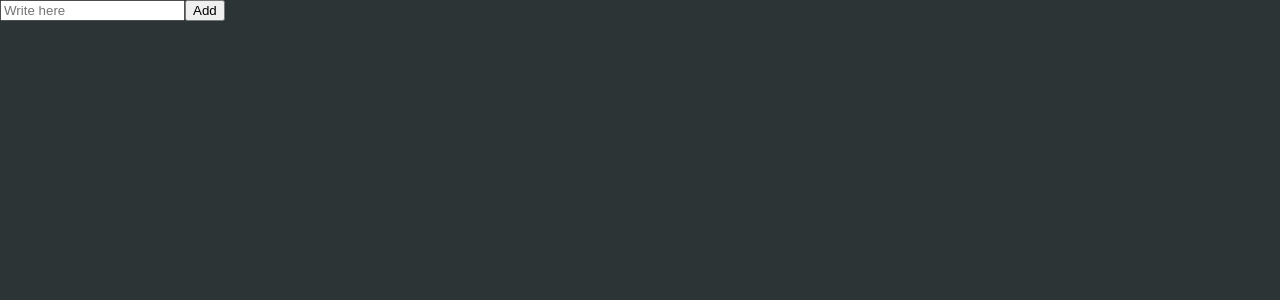
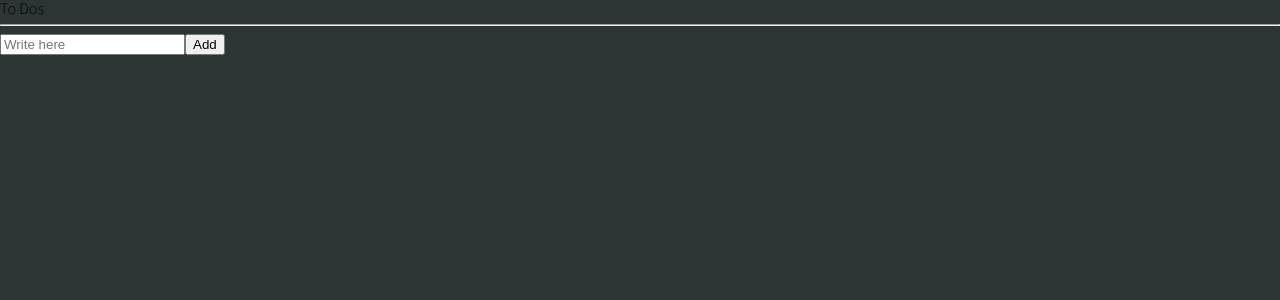
Before and after one commit to ANchangwan/STATE-MANAGEMENT-with-Recoil, a React (Create React App) app: page / in a window 1280 px wide. Shown: the top 300 px of the page. Built offline with nearby package versions, Linux system fonts and the light colour scheme.

Commit message:
리팩토링

```diff
--- a/src/App.tsx
+++ b/src/App.tsx
@@ -1,5 +1,5 @@
 import { createGlobalStyle } from "styled-components";
-import ToDoList from "./ToDoList";
+import ToDoList from "./components/ToDoList";
 
 const GlobalStyle = createGlobalStyle`
 @import url('https://fonts.googleapis.com/css2?family=Source+Sans+Pro:wght@300&display=swap');
--- a/src/ToDoList.tsx
+++ /dev/null
@@ -1,25 +0,0 @@
-import React from "react";
-import { useForm } from "react-hook-form";
-
-interface IForm {
-  toDo: string;
-}
-// setValue 값이 유효하면 input에 입력된 값을 지움
-function ToDoList() {
-  const { register, handleSubmit, watch, setValue } = useForm<IForm>();
-  const onSubmit = (data: IForm) => {
-    console.log("add to do", data.toDo);
-    setValue("toDo", "");
-  };
-  return (
-    <form onSubmit={handleSubmit(onSubmit)}>
-      <input
-        {...register("toDo", { required: "Please write a To Do" })}
-        placeholder="Write here"
-      />
-      <button>Add</button>
-    </form>
-  );
-}
-
-export default ToDoList;
--- /dev/null
+++ b/src/atoms.tsx
@@ -0,0 +1,12 @@
+import { atom } from "recoil";
+
+export interface IToDo {
+  text: string;
+  id: number;
+  category: "TO_DO" | "DOING" | "DONE";
+}
+
+export const toDoState = atom<IToDo[]>({
+  key: "toDo",
+  default: [],
+});
--- /dev/null
+++ b/src/components/CreateTodo.tsx
@@ -0,0 +1,30 @@
+import { useForm } from "react-hook-form";
+import { toDoState } from "../atoms";
+import { useRecoilState } from "recoil";
+
+interface IForm {
+  toDo: string;
+}
+
+function CreateToDo() {
+  const setToDos = useRecoilState(toDoState);
+  const { register, handleSubmit, setValue } = useForm<IForm>();
+  const onSubmit = ({ toDo }: IForm) => {
+    setToDos((oldToDos) => [
+      { text: toDo, id: Date.now(), category: "TO_DO" },
+      ...oldToDos,
+    ]);
+    setValue("toDo", "");
+  };
+  return (
+    <form onSubmit={handleSubmit(onSubmit)}>
+      <input
+        {...register("toDo", { required: "Please write a To Do" })}
+        placeholder="Write here"
+      />
+      <button>Add</button>
+    </form>
+  );
+}
+
+export default CreateToDo;
--- /dev/null
+++ b/src/components/ToDo.tsx
@@ -0,0 +1,13 @@
+import { IToDo } from "../atoms";
+function ToDo({ text }: IToDo) {
+  return (
+    <li>
+      <span>{text}</span>
+      <button>To Do</button>
+      <button>Doing</button>
+      <button>Done</button>
+    </li>
+  );
+}
+
+export default ToDo;
--- /dev/null
+++ b/src/components/ToDoList.tsx
@@ -0,0 +1,23 @@
+import React from "react";
+import CreateToDo from "./CreateTodo";
+import { toDoState } from "../atoms";
+import { useRecoilValue } from "recoil";
+import ToDo from "./ToDo";
+// setValue 값이 유효하면 input에 입력된 값을 지움
+function ToDoList() {
+  const toDos = useRecoilValue(toDoState);
+  return (
+    <div>
+      <h1>To Dos</h1>
+      <hr />
+      <CreateToDo />
+      <ul>
+        {toDos.map((toDo) => (
+          <ToDo key={toDo.id} {...toDo} />
+        ))}
+      </ul>
+    </div>
+  );
+}
+
+export default ToDoList;
```
